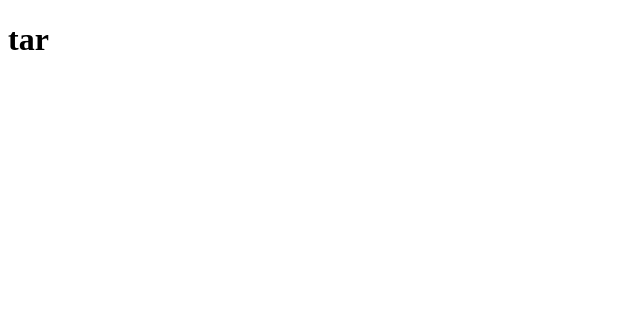
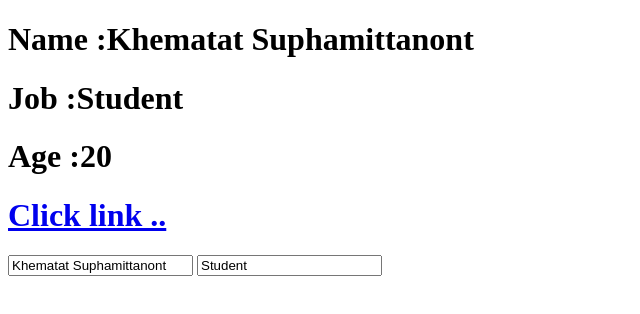
Before and after one commit to TarKz06/Vue-Basic-CDN, a plain HTML site: page index.htm in a window 1280 px wide. Shown: the whole page, without its empty margins (0-640 px from the left). Drawn offline with nearby package versions, Linux system fonts and the light colour scheme.

Commit message:
Data Binding

```diff
--- a/app.js
+++ b/app.js
@@ -4,7 +4,8 @@ new Vue({
         name: "Khematat Suphamittanont",
         job: "Student",
         age: 20,
-        status: false
+        status: false,
+        website:'https://www.youtube.com/'
     },
     methods:{
         getName:function(){
--- a/index.htm
+++ b/index.htm
@@ -9,7 +9,13 @@
   </head>
   <body>
     <div id="vue-app">
-      <h1>{{setName('tar')}}</h1>
+      <h1>Name :{{name}}</h1>
+      <h1>Job :{{job}}</h1>
+      <h1>Age :{{age}}</h1>
+    <h1><a v-bind:href="website">Click link ..</a></h1>
+    <input type="text" v-bind:value="name">
+    <input type="text" v-bind:value="job">
+
 
     </div>
     <script src="app.js"></script>
```
